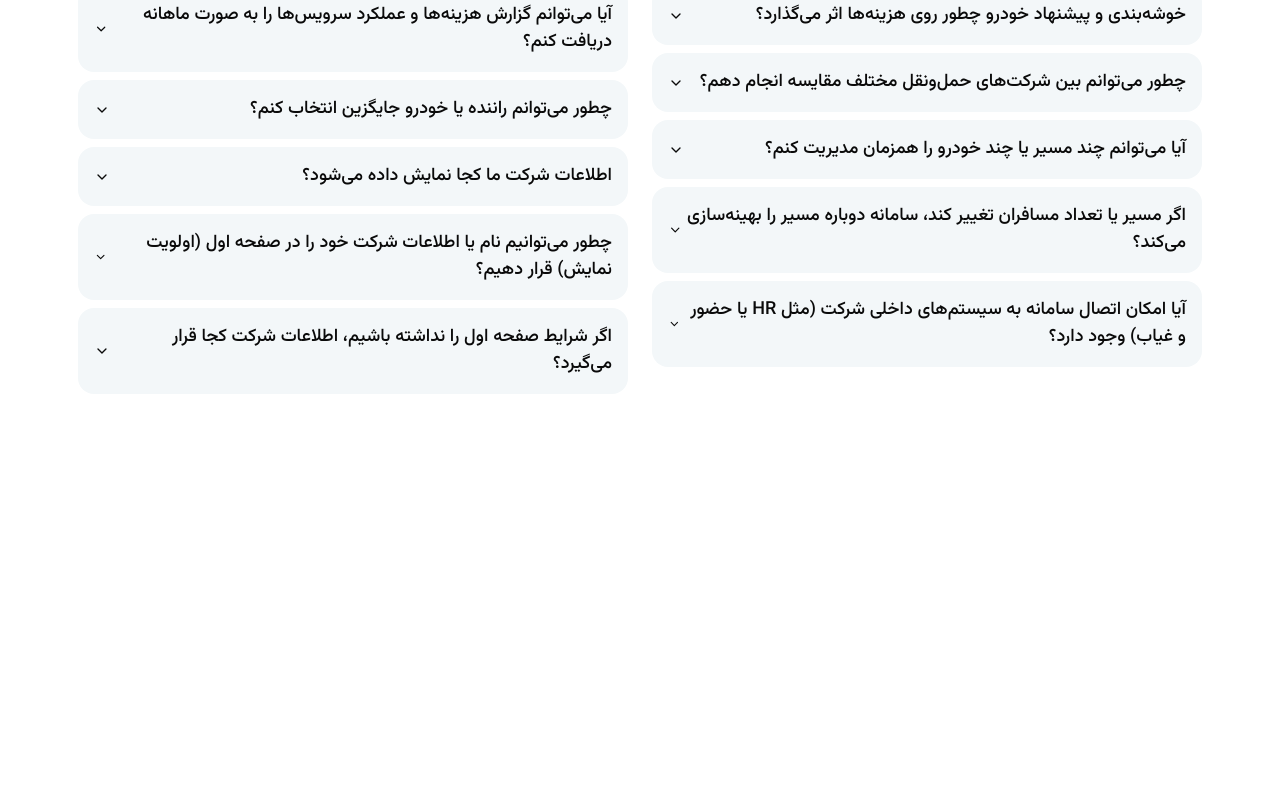
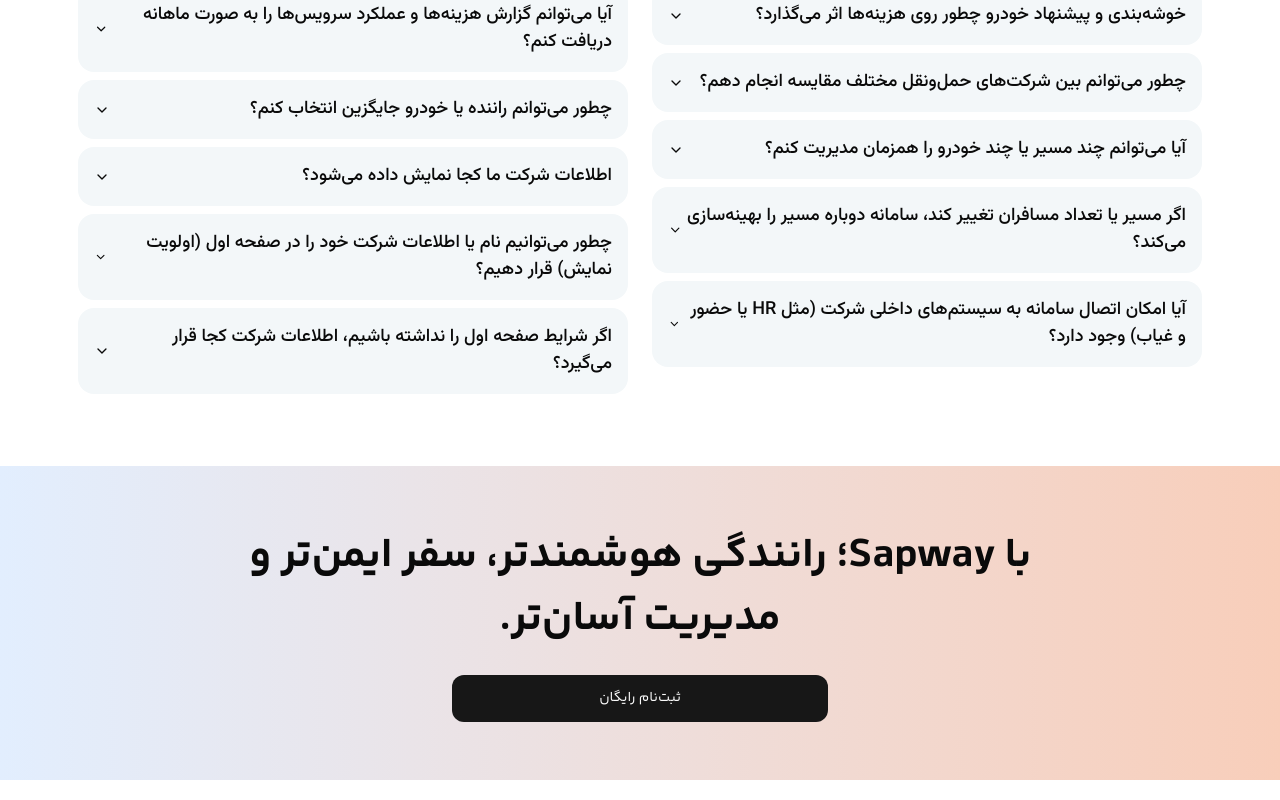
Before and after one commit to pexicade/sapway, a Next.js app: page / in a window 1280 px wide. Shown: the part 3201-4001 px from the top of the page. Before the commit the page ends 3615 px from the top, so only its background shows below. Built offline with nearby package versions, Linux system fonts and the light colour scheme.

Commit message:
created the final CTA section

```diff
--- a/app/page.tsx
+++ b/app/page.tsx
@@ -4,6 +4,7 @@
 import Slider from "@/components/slider";
 import { Features } from "@/components/features";
 import { FAQ } from "@/components/faq";
+import { FinalCTA } from "@/components/final-cta";
 
 export default function Home() {
   return (
@@ -24,6 +25,7 @@
         <Slider />
         <Features />
         <FAQ />
+        <FinalCTA />
       </div>
     </div>
   );
--- /dev/null
+++ b/components/final-cta.tsx
@@ -0,0 +1,18 @@
+import React from "react";
+import { Button } from "./ui/button";
+
+export const FinalCTA = () => {
+  return (
+    <div
+      className="bg-linear-to-r from-[#e2eefe] to-[#f8ceba] flex flex-col items-center gap-6 justify-center h-[314px] font-(family-name:--font-yekan-fanum) "
+      dir="rtl"
+    >
+      <h2 className="font-bold text-[42px] w-[832px] text-center">
+        با Sapway؛ رانندگی هوشمندتر، سفر ایمن‌تر و مدیریت آسان‌تر.
+      </h2>
+      <Button className="font-normal h-[47px] w-[376px] rounded-[12px]">
+        ثبت‌نام رایگان
+      </Button>
+    </div>
+  );
+};
```
